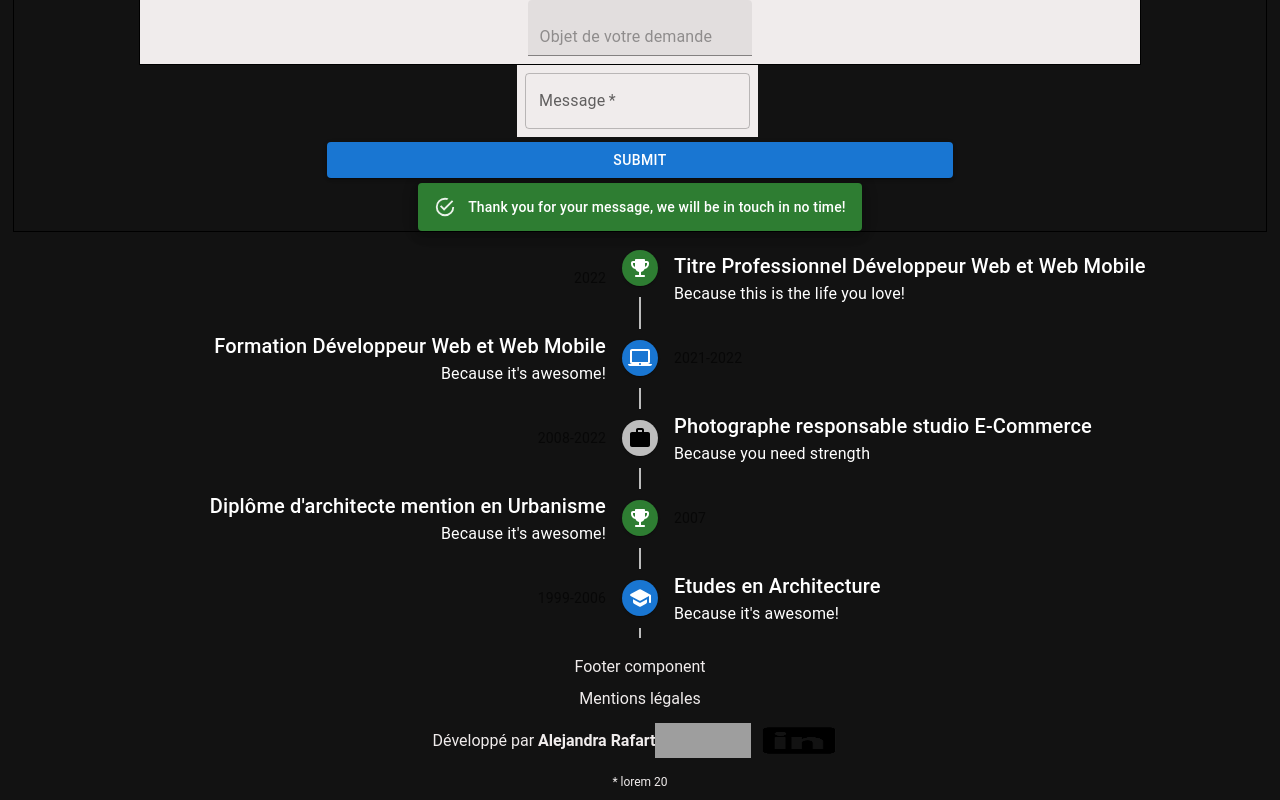
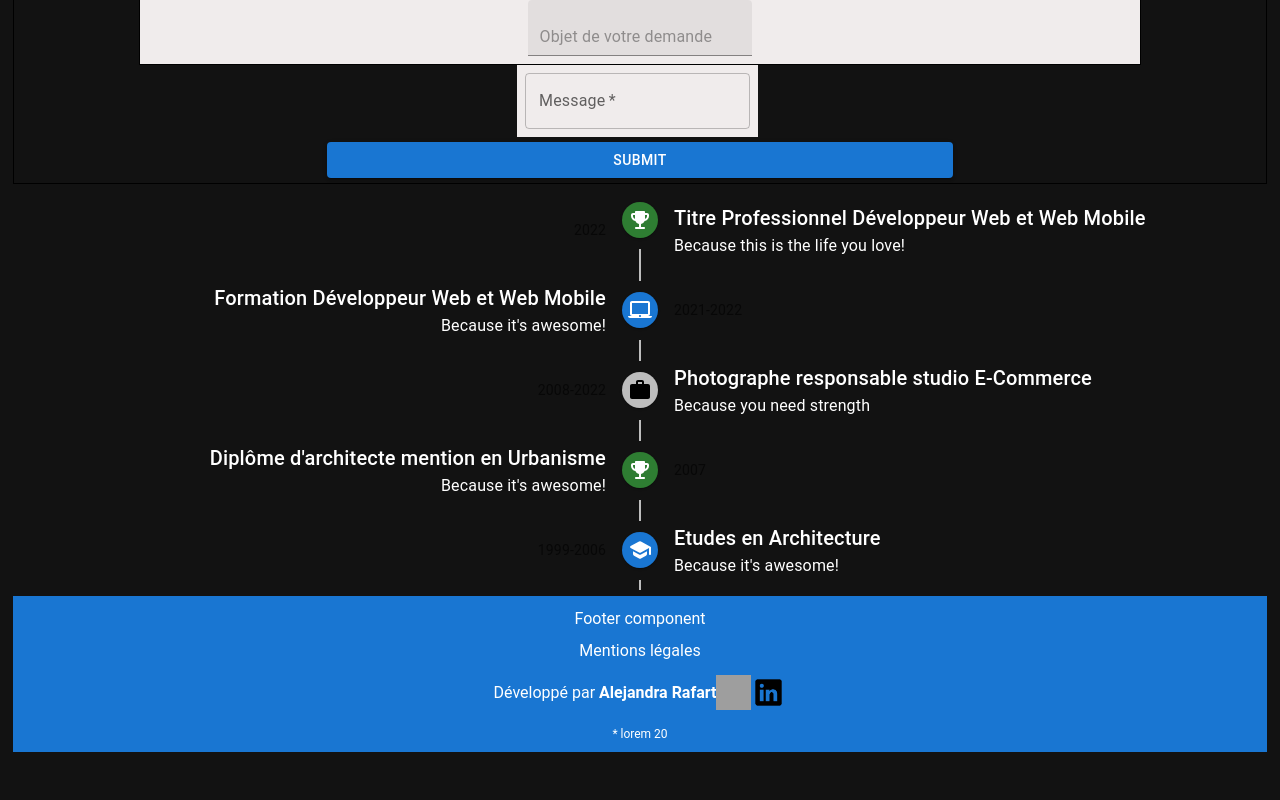
Before and after one commit to alerafart/portfolio-react-redux, a React (Create React App) app: page / in a window 1280 px wide. Shown: the part 1593-2393 px from the top of the page. After the commit the page ends 2345 px from the top, so only its background shows below. Built offline with nearby package versions, Linux system fonts and the light colour scheme; grey boxes are pictures that could not be loaded.

Commit message:
contact confirm alert when message submitted

```diff
--- a/src/components/Contact/contact.scss
+++ b/src/components/Contact/contact.scss
@@ -49,3 +49,7 @@ light {
   color: black;
   background-color: rgb(240, 236, 236);
 }
+
+.hide {
+  display: none;
+}
--- a/src/components/Contact/index.js
+++ b/src/components/Contact/index.js
@@ -176,10 +176,12 @@ function Contact() {
 
 
 
+        <div className={contactForm.emailSent ? 'visible' : 'hide'}>
+        <Stack >
+              <Alert  severity="success"><span >Thank you for your message, we will be in touch in no time!</span></Alert>
+        </Stack>
+        </div>
 
-            <Stack>
-              <Alert severity="success"><span className={contactForm.emailSent ? 'visible' : null}>Thank you for your message, we will be in touch in no time!</span></Alert>
-            </Stack>
       </Box>
     </div>
   );
--- a/src/components/Footer/footer.scss
+++ b/src/components/Footer/footer.scss
@@ -10,9 +10,10 @@
 .footer {
   display: flex;
   flex-direction: column;
-  //background-color: rgb(240, 236, 236);
+  //background-color: #bdbdbd;
+  background-color: #1976d2;
   align-items: center;
-  color: rgb(240, 236, 236);
+  color: #fff;
   //color: vars.$light-color;
   width: 100%;
   height: max-content;
@@ -33,6 +34,7 @@
   }
   &--img{
     height: 35px;
+    width: 35px;
   }
 
   &--em {
@@ -44,5 +46,5 @@
 .light {
   transition: 0.2s;
   color: black;
-  background-color: rgb(240, 236, 236);
+  background-color: #bdbdbd;
 }
--- a/src/components/Header/header.scss
+++ b/src/components/Header/header.scss
@@ -9,9 +9,17 @@
   align-items: center;
   border: 1px solid grey;
 
+  @media (max-width: 800px) {
+    text-align: left;
+    }
+
   &__themeSwitch {
     display:flex;
     margin-left: 1rem;
+
+    @media (max-width: 800px) {
+      margin-left: 0;
+      }
   }
   &__nav{
     width: 100%;
@@ -21,7 +29,10 @@
 
     @media (max-width: 800px) {
       flex-direction: column;
+      // justify-content: flex-start;
+      align-items: flex-start;
       height: min-content;
+      width: min-content;
 
       }
 
@@ -29,14 +40,11 @@
       color: white;
       text-transform: uppercase;
       width: 100%;
+      // justify-content: flex-start;
+      //align-content: flex-start;
 
     }
 
-    &--but {
-      position: sticky;
-  top: 1rem;
-  left: 2rem;
-    }
   }
 
 }
```
